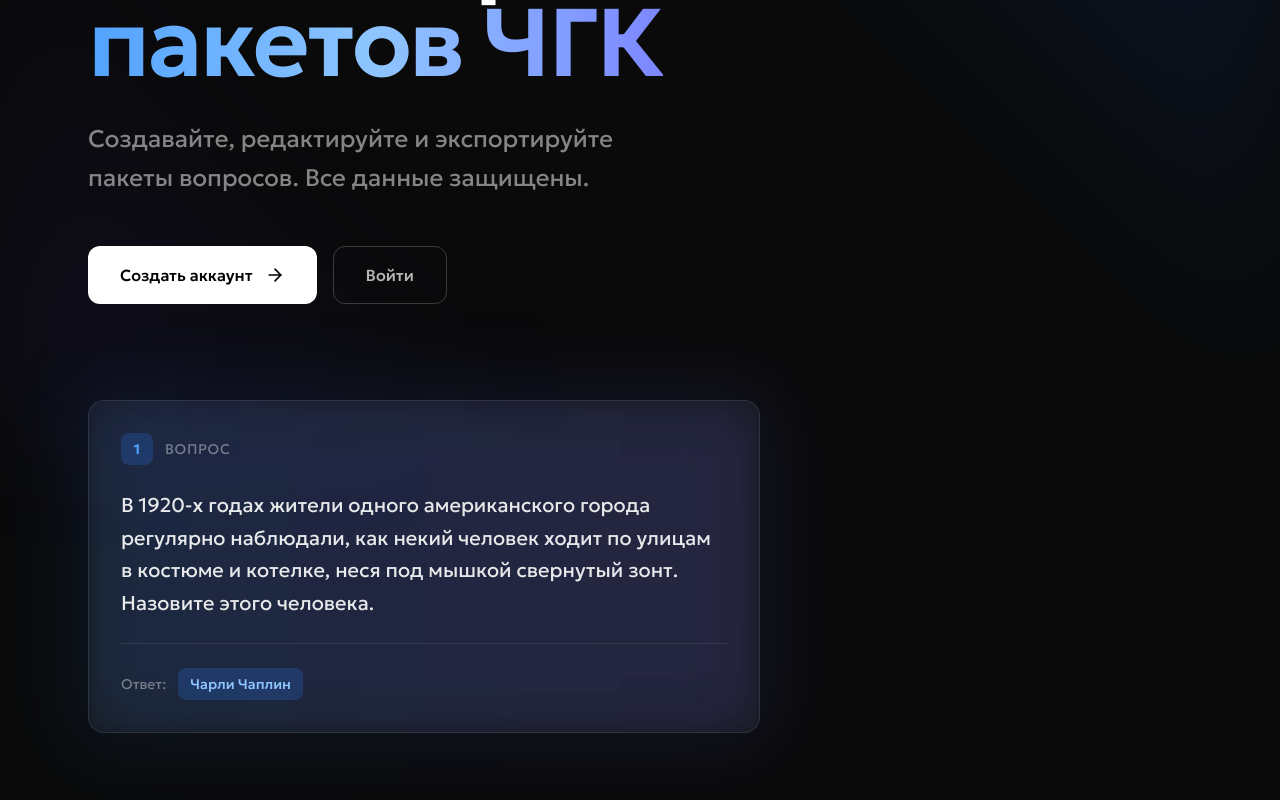
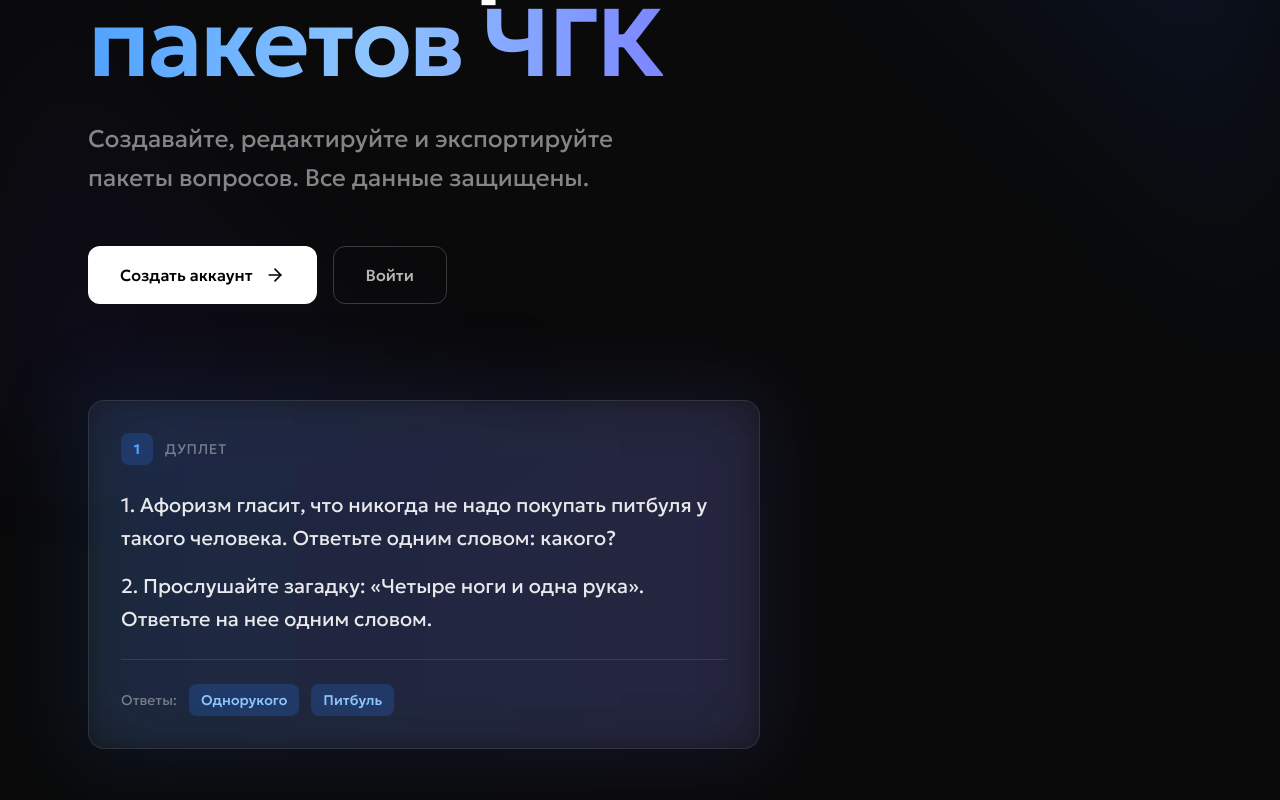
Before and after one commit to kopandante/chgk-web-suite, a Next.js app: page / in a window 1280 px wide. Shown: the part 368-1168 px from the top of the page. Built offline with nearby package versions, Linux system fonts and the light colour scheme; no server answers.

Commit message:
feat: заменить пример вопроса на главной на дуплет

```diff
--- a/app/page.tsx
+++ b/app/page.tsx
@@ -128,17 +128,25 @@ export default function LandingPage() {
                     <div className="w-8 h-8 rounded-lg bg-blue-500/20 flex items-center justify-center">
                       <span className="text-blue-400 text-sm font-bold">1</span>
                     </div>
-                    <span className="text-sm text-white/40 uppercase tracking-wider">Вопрос</span>
+                    <span className="text-sm text-white/40 uppercase tracking-wider">Дуплет</span>
                   </div>
-                  <p className="text-lg md:text-xl leading-relaxed text-white/90">
-                    В 1920-х годах жители одного американского города регулярно наблюдали, как некий
-                    человек ходит по улицам в костюме и котелке, неся под мышкой свернутый зонт.
-                    Назовите этого человека.
-                  </p>
-                  <div className="mt-6 pt-6 border-t border-white/10 flex items-center gap-3">
-                    <span className="text-sm text-white/40">Ответ:</span>
+                  <div className="space-y-4 text-lg md:text-xl leading-relaxed text-white/90">
+                    <p>
+                      1. Афоризм гласит, что никогда не надо покупать питбуля у такого человека.
+                      Ответьте одним словом: какого?
+                    </p>
+                    <p>
+                      2. Прослушайте загадку: «Четыре ноги и одна рука». Ответьте на нее одним
+                      словом.
+                    </p>
+                  </div>
+                  <div className="mt-6 pt-6 border-t border-white/10 flex flex-wrap items-center gap-3">
+                    <span className="text-sm text-white/40">Ответы:</span>
                     <span className="px-3 py-1.5 rounded-lg bg-blue-500/20 text-blue-300 text-sm font-medium">
-                      Чарли Чаплин
+                      Однорукого
+                    </span>
+                    <span className="px-3 py-1.5 rounded-lg bg-blue-500/20 text-blue-300 text-sm font-medium">
+                      Питбуль
                     </span>
                   </div>
                 </div>
```
